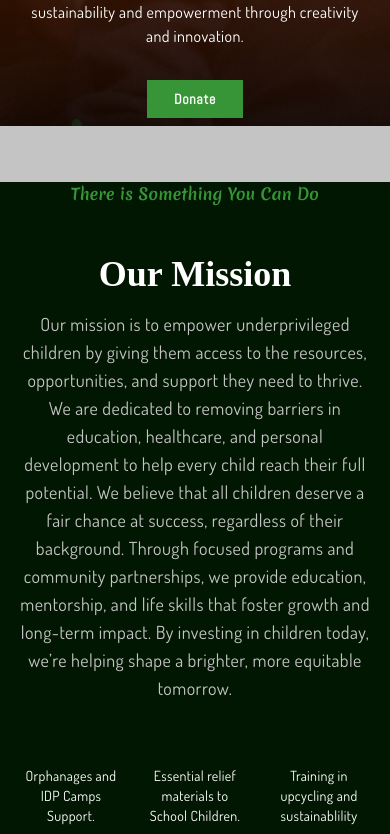
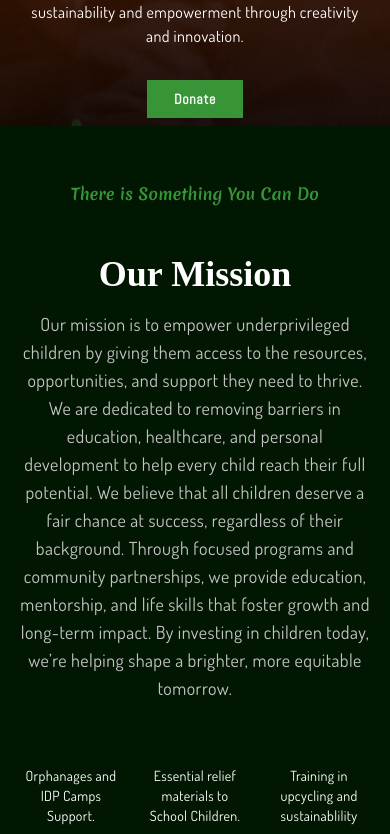
Before and after one commit to accdev1694/project-bta, a React (Vite) app: page / in a window 390 px wide. Shown: the part 690-1524 px from the top of the page. Built offline with nearby package versions, Linux system fonts and the light colour scheme; a web font is replaced by a local one.

Commit message:
made missions section responsive

```diff
--- a/src/components/sections/Mission.jsx
+++ b/src/components/sections/Mission.jsx
@@ -7,7 +7,7 @@ const Mission = () => {
   return (
     <section
       id="mission"
-      className="text-center min-h-[calc(100vh-84px)] mt-14 md:mt-21 bg-dark-green w-screen text-white px-[5%] lg:px-[15%]"
+      className="text-center min-h-screen pt-14 md:pt-21 bg-dark-green w-screen text-white px-[5%] lg:px-[15%]"
     >
       <HeadingOne
         title="There is Something You Can Do"
```
